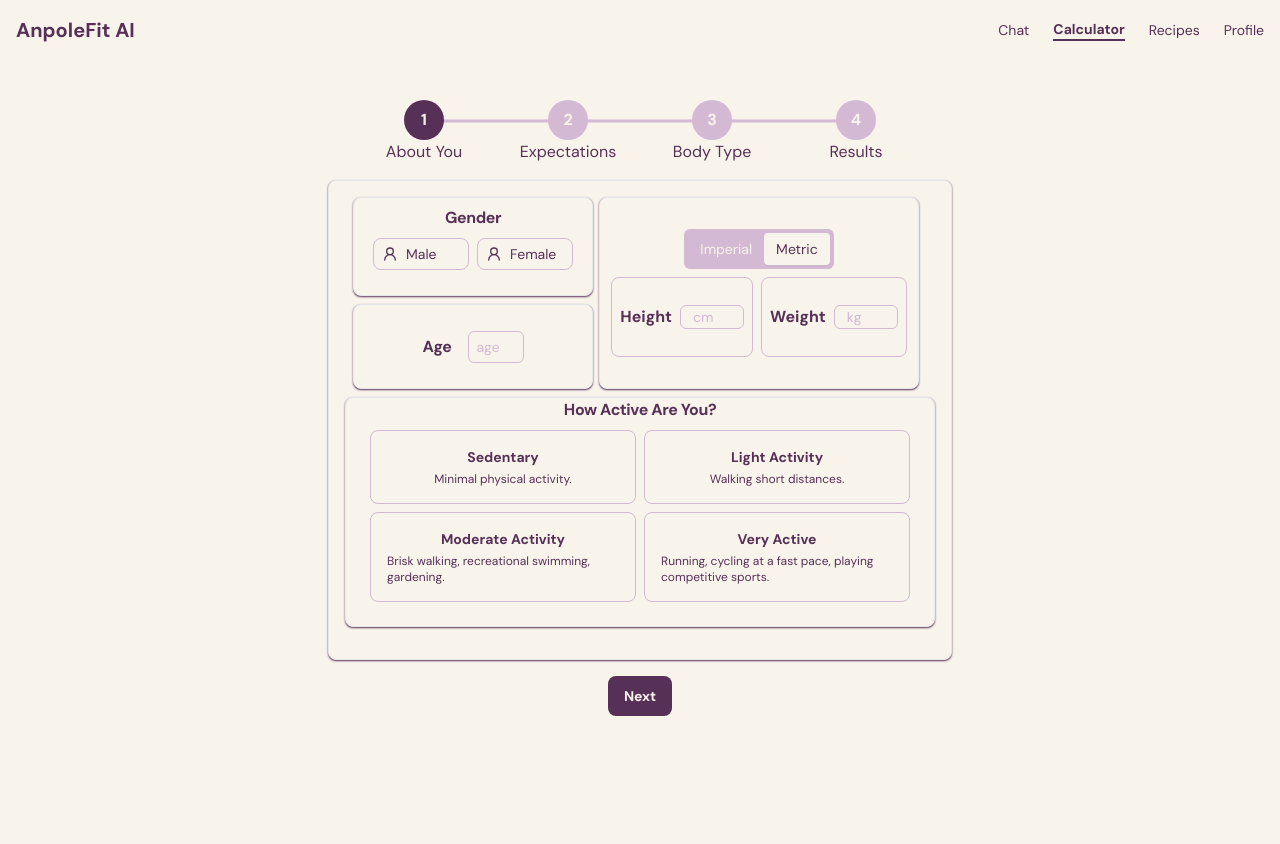
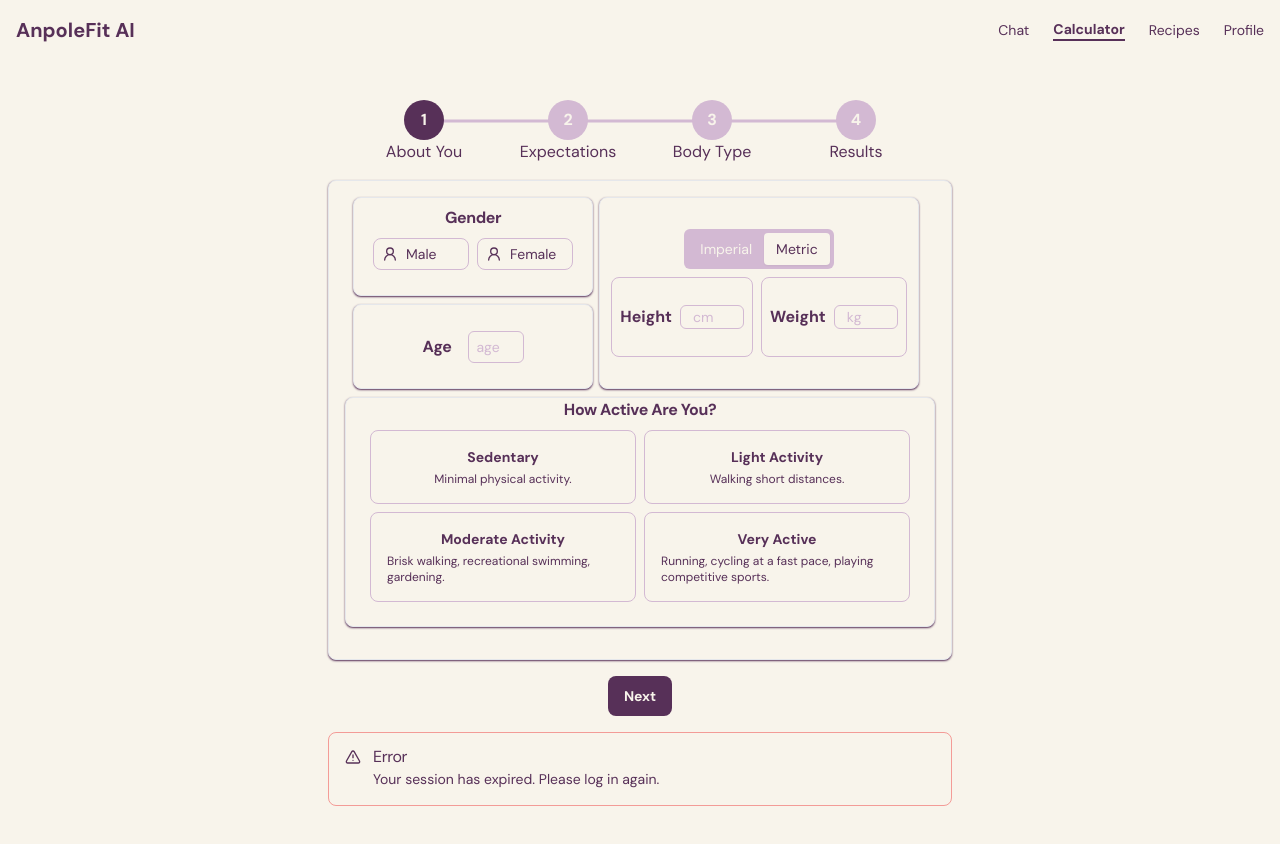
Before and after one commit to AnderVDev/anpolefit-ai-coach, a Next.js app: page /calculator in a window 1280 px wide. Before the commit the page ends 800 px from the top, so only its background shows below. Built offline with nearby package versions, Linux system fonts and the light colour scheme; no server answers; the database is empty.

Commit message:
updated stepper

```diff
--- a/components/stepper/StepContent.tsx
+++ b/components/stepper/StepContent.tsx
@@ -6,6 +6,16 @@ import { useState } from "react";
 
 interface StepContentProps {
   step: number;
+}
+interface StepOneData {
+  age: number | null;
+  weight: number | null;
+  height: number | null;
+  bmr: number | null;
+  tdee: number | null;
+  selectedGender: "MALE" | "FEMALE" | null;
+  selectedActivity: "SEDENTARY" | "LIGHT" | "MODERATE" | "VERY" | null;
+  isError: boolean;
 }
 
 function StepContent({ step }: StepContentProps) {
@@ -16,14 +26,15 @@ function StepContent({ step }: StepContentProps) {
     "ECTOMORPH" | "MESOMORPH" | "ENDOMORPH" | null
   >(null);
 
-  const [stepOneData, setStepOneData] = useState({
-    age: 18,
+  const [stepOneData, setStepOneData] = useState<StepOneData>({
+    age: null,
     weight: null,
     height: null,
     bmr: null,
     tdee: null,
     selectedGender: null,
     selectedActivity: null,
+    isError: true,
   });
 
   const inputs = {
@@ -33,18 +44,19 @@ function StepContent({ step }: StepContentProps) {
   };
 
   const handleDataChange = (data: {
-    age: number ;
+    age: number | null;
     weight: number | null;
     height: number | null;
     bmr: number | null;
     tdee: number | null;
     selectedGender: "MALE" | "FEMALE" | null;
     selectedActivity: "SEDENTARY" | "LIGHT" | "MODERATE" | "VERY" | null;
+    isError: boolean;
   }) => {
     setStepOneData(data);
   };
 
-  console.log({stepOneData})
+  console.log({ stepOneData });
   const handleExpectationChange = (
     expectation: "BUILD" | "RECOMPOSITION" | null
   ) => {
--- a/components/stepper/index.tsx
+++ b/components/stepper/index.tsx
@@ -1,9 +1,9 @@
-"use client"
+"use client";
 import React, { useState } from "react";
-import { Check } from 'lucide-react';
+import { Check, TriangleAlert } from "lucide-react";
 import StepContent from "./StepContent";
 import { Button } from "../ui/button";
-
+import { Alert, AlertDescription, AlertTitle } from "@/components/ui/alert";
 
 const Stepper = () => {
   const steps = ["About You", "Expectations", "Body Type", "Results"];
@@ -11,7 +11,7 @@ const Stepper = () => {
   const [complete, setComplete] = useState(false);
 
   return (
-    <div  className="flex flex-col items-center">
+    <div className="flex flex-col items-center">
       <div className="flex justify-between mb-4 ">
         {steps.map((step, i) => (
           <div
@@ -23,7 +23,9 @@ const Stepper = () => {
             {i !== 0 && (
               <div
                 className={`absolute w-full h-[3px] right-2/4 top-1/3 -translate-y-2/4 ${
-                  i + 1 < currentStep || complete ? "bg-primary-500" : "bg-gray-100"
+                  i + 1 < currentStep || complete
+                    ? "bg-primary-500"
+                    : "bg-gray-100"
                 }`}
               />
             )}
@@ -38,7 +40,7 @@ const Stepper = () => {
             >
               {i + 1 < currentStep || complete ? <Check size={24} /> : i + 1}
             </div>
-            <p >{step}</p>
+            <p>{step}</p>
           </div>
         ))}
       </div>
@@ -51,8 +53,16 @@ const Stepper = () => {
             : setCurrentStep((prev) => prev + 1);
         }}
       >
-          {currentStep >= steps.length -1 ? "Finish" : "Next"}
+        {currentStep >= steps.length - 1 ? "Finish" : "Next"}
       </Button>
+
+      <Alert variant="destructive">
+        <TriangleAlert className="h-4 w-4" />
+        <AlertTitle>Error</AlertTitle>
+        <AlertDescription>
+          Your session has expired. Please log in again.
+        </AlertDescription>
+      </Alert>
     </div>
   );
 };
--- a/components/stepper/steps/four/index.tsx
+++ b/components/stepper/steps/four/index.tsx
@@ -1,5 +1,5 @@
 import { Card, CardContent, CardTitle } from "@/components/ui/card";
-import React, { useEffect, useState } from "react";
+import React, { useCallback, useEffect, useState } from "react";
 import CaloricIntakeCard from "./CaloricIntakeCard";
 
 interface CaloricIntake {
@@ -68,6 +68,9 @@ interface StepFourProps {
     bodyType: "ECTOMORPH" | "MESOMORPH" | "ENDOMORPH" | null;
   };
 }
+
+const POLLING_FREQUENCY_MS = 1000;
+
 function StepFour({ inputs }: StepFourProps) {
   const [results, setResults] = useState<CaloricIntake[]>(
     initialCaloricIntakes
@@ -81,7 +84,7 @@ function StepFour({ inputs }: StepFourProps) {
   const [fatGrams, setFatGrams] = useState<number>(0);
   const { bodyType, tdee, weight } = inputs;
 
-  const handleTDCIChange = () => {
+  const handleTDCIChange = useCallback(async () => {
     // Target daily calorie intake (TDCI)
 
     if (tdee && weight && bodyType) {
@@ -99,10 +102,11 @@ function StepFour({ inputs }: StepFourProps) {
       setFatKcal(Math.round((tdci * percentages.FAT) / 100));
       setFatGrams(fatGrams / KCAL_TO_GRAMS_CONSTANTS.FAT);
     }
-  };
+  }, [tdee, weight, bodyType, tdci, proteinKcal, carbKcal, fatGrams]);
 
   useEffect(() => {
     handleTDCIChange();
+    const timer = setInterval(handleTDCIChange, POLLING_FREQUENCY_MS);
 
     setResults([
       {
@@ -127,7 +131,17 @@ function StepFour({ inputs }: StepFourProps) {
         total: tdci,
       },
     ]);
-  }, [tdci, proteinKcal, carbKcal, fatKcal, proteinGrams, carbGrams, fatGrams]);
+    return () => clearInterval(timer);
+  }, [
+    tdci,
+    proteinKcal,
+    carbKcal,
+    fatKcal,
+    proteinGrams,
+    carbGrams,
+    fatGrams,
+    handleTDCIChange,
+  ]);
 
   return (
     <Card className="flex flex-col p-4 border border-gray-100 rounded-lg cursor-pointer items-center gap-4 w-96 h-72">
--- a/components/stepper/steps/one/index.tsx
+++ b/components/stepper/steps/one/index.tsx
@@ -1,10 +1,5 @@
-import {
-  Card,
-  CardContent,
-  CardDescription,
-  CardTitle,
-} from "@/components/ui/card";
-import React, { useEffect, useState } from "react";
+import { Card, CardContent, CardTitle } from "@/components/ui/card";
+import React, { useCallback, useEffect, useState } from "react";
 import Metrics from "./Metrics";
 import ActivityCard from "@/components/ActivityCard";
 import { UserRound } from "lucide-react";
@@ -58,20 +53,22 @@ const TDDE_CONSTANTS = {
 
 interface StepOneProps {
   onDataChange: (data: {
-    age: number;
+    age: number | null;
     weight: number | null;
     height: number | null;
     bmr: number | null;
     tdee: number | null;
     selectedGender: GendersTypes | null;
     selectedActivity: Activities | null;
+    isError: boolean;
   }) => void;
 }
+const POLLING_FREQUENCY_MS = 1000;
 
 function StepOne({ onDataChange }: StepOneProps) {
-  const [age, setAge] = useState<number>(18);
-  const [weight, setWeight] = useState<number>(0);
-  const [height, setHeight] = useState<number>(0);
+  const [age, setAge] = useState<number | null>(null);
+  const [weight, setWeight] = useState<number | null>(null);
+  const [height, setHeight] = useState<number | null>(null);
   const [selectedGender, setSelectedGender] = useState<GendersTypes | null>(
     null
   );
@@ -79,53 +76,105 @@ function StepOne({ onDataChange }: StepOneProps) {
     null
   );
 
-  // const [data, setData] = useState({
-  //   age: 18,
-  //   weight: 0,
-  //   height: 0,
-  //   bmr: null as number | null,
-  //   tdee: null as number | null,
-  //   selectedGender: null as GendersTypes | null,
-  //   selectedActivity: null as Activities | null,
-  // });
+  const [isError, setIsError] = useState<boolean>(true);
+  const [bmr, setBMR] = useState<number | null>(null);
+  const [tdee, setTDEE] = useState<number | null>(null);
 
-  const handleSelectGender = (genderId: GendersTypes) => {
+  const [data, setData] = useState({
+    age: age,
+    weight: weight,
+    height: height,
+    bmr: bmr,
+    tdee: tdee,
+    selectedGender: selectedGender,
+    selectedActivity: selectedActivity,
+  });
+
+  const handleSelectGender = useCallback(async (genderId: GendersTypes) => {
     setSelectedGender(genderId);
-  };
+  }, []);
 
-  const handleSelectActivity = (activityId: Activities) => {
+  const handleSelectActivity = useCallback(async (activityId: Activities) => {
     setSelectedActivity(activityId);
-  };
+  }, []);
 
   const handleAgeGender = (age: number) => {
     setAge(age);
   };
 
-  const calculateBMR = () => {
-    if (!selectedGender || !weight || !height) return 0;
-    return selectedGender === "FEMALE"
-      ? 447.593 + 9.247 * weight + 3.098 * height - 4.33 * age
-      : 88.362 + 13.397 * weight + 4.799 * height - 5.677 * age;
-  };
+  const onErrorChange = useCallback(async () => {
+    if (age && weight && height && selectedActivity && selectedGender) {
+      setIsError((prev) => (prev = false));
+    }
+  }, [age, height, selectedActivity, selectedGender, weight]);
 
-  const calculateTDEE = (bmr: number) => {
-    if (!selectedActivity || !selectedGender || !weight || !height) return 0;
-    return bmr * TDDE_CONSTANTS[selectedActivity];
-  };
+  // const calculateBMR = useCallback(async () => {
+  //   if (!selectedGender || !weight || !height) return 0;
 
-  useEffect(() => {
-    const BMRValue = calculateBMR();
-    const TDEEValue = calculateTDEE(BMRValue);
+  //   if (age) {
+  //     return selectedGender === "FEMALE"
+  //       ? setBRM(447.593 + 9.247 * weight + 3.098 * height - 4.33 * age)
+  //       : setBRM(88.362 + 13.397 * weight + 4.799 * height - 5.677 * age);
+  //   }
+  // }, [selectedGender, weight, height, age]);
+
+  const calculateBMR = useCallback(async () => {
+    if (!selectedGender || !weight || !height || !age) return;
+
+    const bmrValue =
+      selectedGender === "FEMALE"
+        ? 447.593 + 9.247 * weight + 3.098 * height - 4.33 * age
+        : 88.362 + 13.397 * weight + 4.799 * height - 5.677 * age;
+    setBMR(bmrValue);
+  }, [selectedGender, weight, height, age]);
+
+  const calculateTDEE = useCallback(async () => {
+    calculateBMR();
+    if (!selectedActivity || !bmr) return;
+    const tdeeValue = bmr * TDDE_CONSTANTS[selectedActivity];
+    setTDEE(tdeeValue);
+    onErrorChange();
     onDataChange({
       age,
       weight,
       height,
-      bmr: BMRValue,
-      tdee: TDEEValue,
+      bmr,
+      tdee: tdeeValue,
       selectedGender,
       selectedActivity,
+      isError,
     });
-  }, [age, weight, height, selectedGender, selectedActivity]);
+  }, [selectedActivity, bmr, onErrorChange, onDataChange, age, weight, height, selectedGender, isError]);
+
+  // const calculateTDEE = useCallback(
+  //   async (bmr: number) => {
+
+  //     if (!selectedActivity) return 0;
+  //     return bmr * TDDE_CONSTANTS[selectedActivity];
+  //   },
+  //   [selectedActivity]
+  // );
+
+  useEffect(() => {
+    // onErrorChange();
+    // const BMRValue = calculateBMR();
+    // const TDEEValue = calculateTDEE();
+    // const TDEEValue = calculateTDEE(BMRValue);
+
+    // onDataChange({
+    //   age,
+    //   weight,
+    //   height,
+    //   bmr: brm,
+    //   tdee: TDEEValue,
+    //   selectedGender,
+    //   selectedActivity,
+    //   isError,
+    // });
+    const timer = setInterval(calculateTDEE, POLLING_FREQUENCY_MS);
+
+    return () => clearInterval(timer);
+  }, [calculateTDEE]);
 
   return (
     <Card className="flex items-center justify-center flex-col flex-grow border border-gray-200 rounded-lg gap-2 p-4">
--- /dev/null
+++ b/components/ui/alert.tsx
@@ -0,0 +1,59 @@
+import * as React from "react"
+import { cva, type VariantProps } from "class-variance-authority"
+
+import { cn } from "@/lib/utils"
+
+const alertVariants = cva(
+  "relative w-full rounded-lg border p-4 [&>svg~*]:pl-7 [&>svg+div]:translate-y-[-3px] [&>svg]:absolute [&>svg]:left-4 [&>svg]:top-4 [&>svg]:text-foreground",
+  {
+    variants: {
+      variant: {
+        default: "bg-background text-foreground",
+        destructive:
+          "border-destructive/50 text-destructive dark:border-destructive [&>svg]:text-destructive",
+      },
+    },
+    defaultVariants: {
+      variant: "default",
+    },
+  }
+)
+
+const Alert = React.forwardRef<
+  HTMLDivElement,
+  React.HTMLAttributes<HTMLDivElement> & VariantProps<typeof alertVariants>
+>(({ className, variant, ...props }, ref) => (
+  <div
+    ref={ref}
+    role="alert"
+    className={cn(alertVariants({ variant }), className)}
+    {...props}
+  />
+))
+Alert.displayName = "Alert"
+
+const AlertTitle = React.forwardRef<
+  HTMLParagraphElement,
+  React.HTMLAttributes<HTMLHeadingElement>
+>(({ className, ...props }, ref) => (
+  <h5
+    ref={ref}
+    className={cn("mb-1 font-medium leading-none tracking-tight", className)}
+    {...props}
+  />
+))
+AlertTitle.displayName = "AlertTitle"
+
+const AlertDescription = React.forwardRef<
+  HTMLParagraphElement,
+  React.HTMLAttributes<HTMLParagraphElement>
+>(({ className, ...props }, ref) => (
+  <div
+    ref={ref}
+    className={cn("text-sm [&_p]:leading-relaxed", className)}
+    {...props}
+  />
+))
+AlertDescription.displayName = "AlertDescription"
+
+export { Alert, AlertTitle, AlertDescription }
```
Lines whose indentation alone changed are shown as unchanged.
